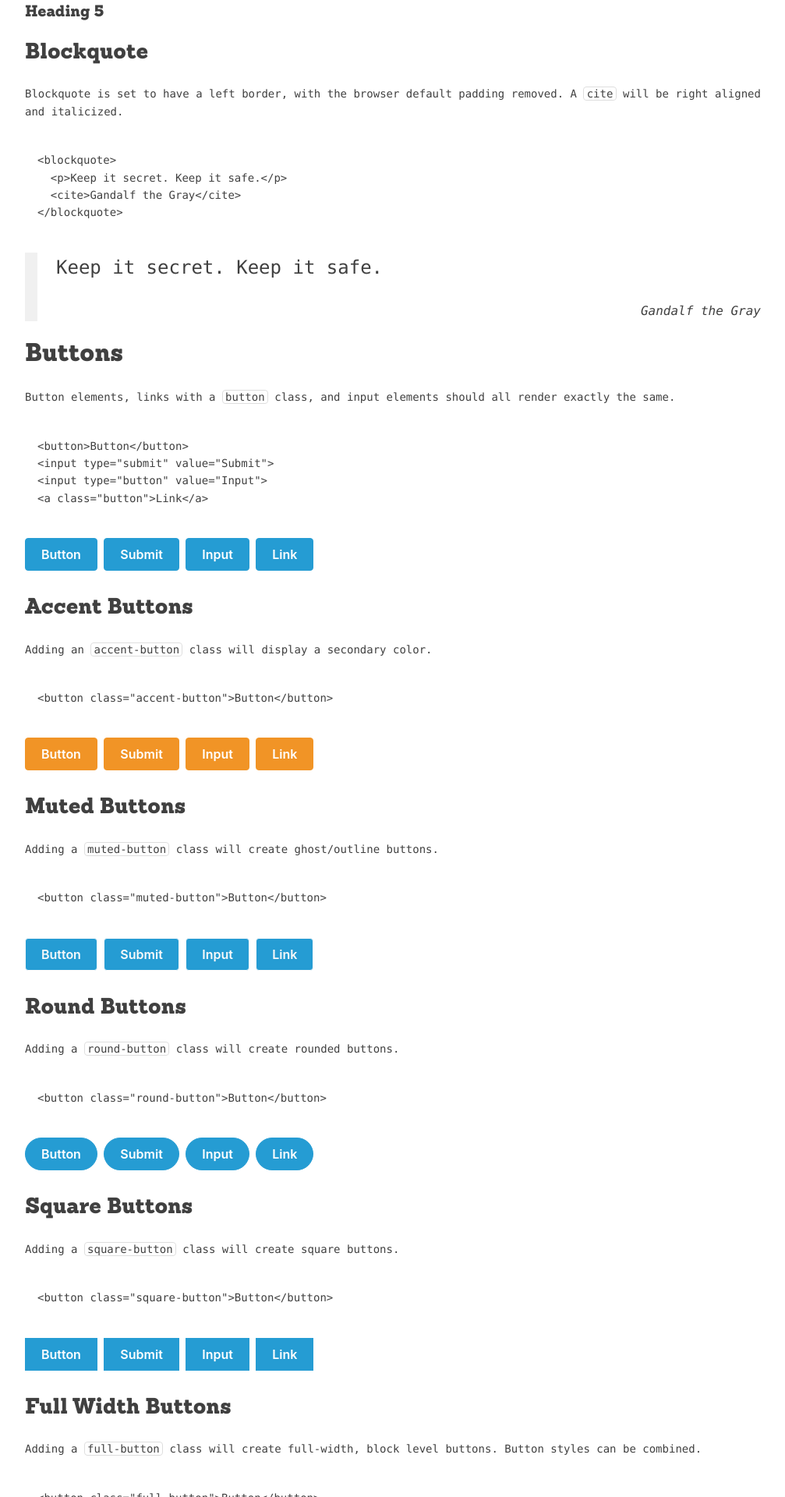
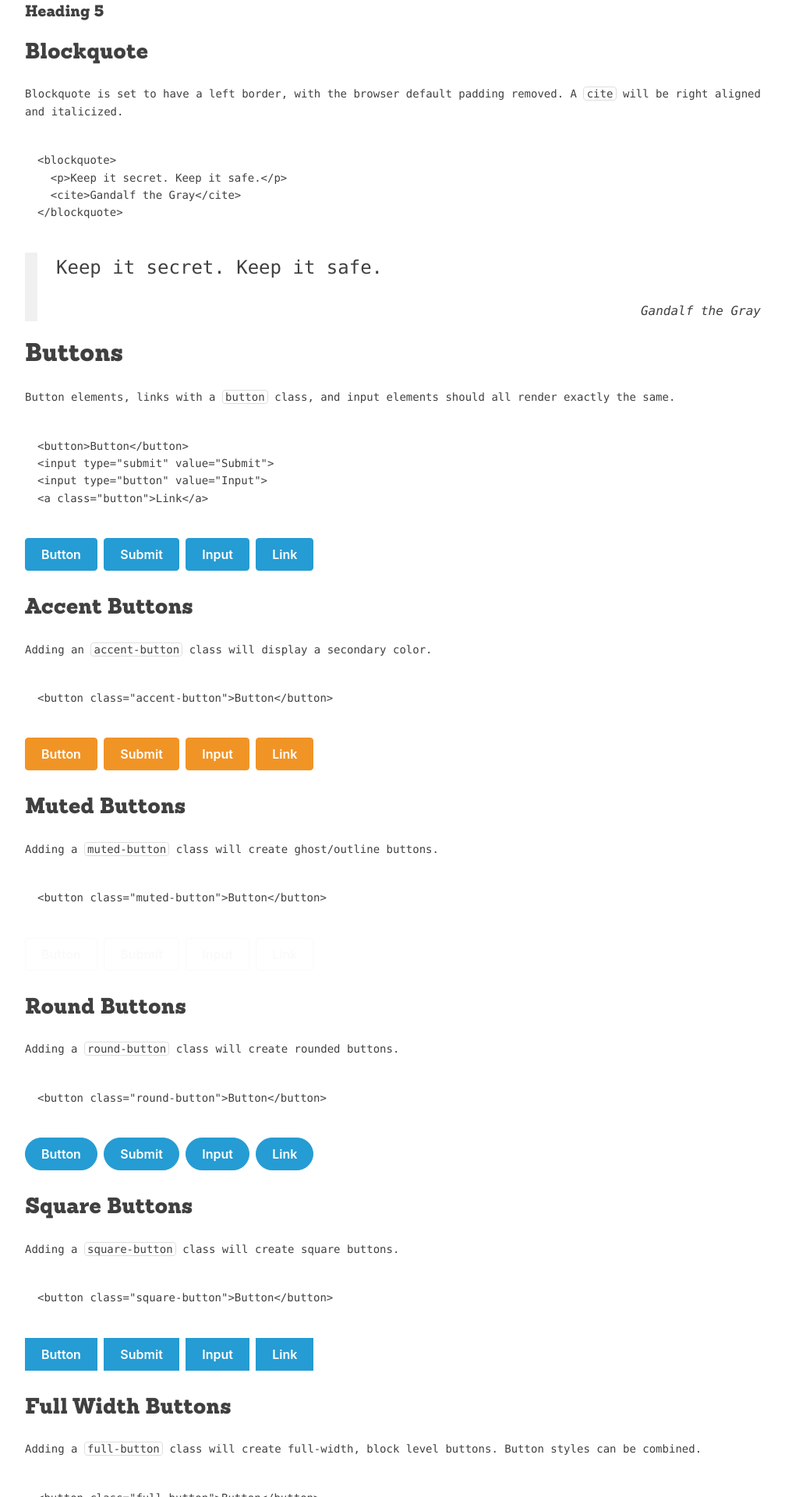
Before and after one commit to woodcox/city-jekyll, a Jekyll site: the page built from index.md, in a window 1280 px wide. Shown: the part 4480-6400 px from the top of the page at 78% size, without its empty margins (124-1131 px from the left). Built offline with Jekyll 4.4.1, drawn with Linux system fonts in a browser that asks for light colours; nearby versions of some CDN libraries.

Commit message:
Update _buttons.scss

```diff
--- a/_sass/components/_buttons.scss
+++ b/_sass/components/_buttons.scss
@@ -77,6 +77,7 @@ a.accent-button {
 // Muted buttons
 .muted-button,
 a.muted-button {
+  background: $muted-background;
   background-image: linear-gradient(45deg, $muted-background-hover 50%, transparent 50%);
   background-position: 100%;
   background-size: 400%;
```
